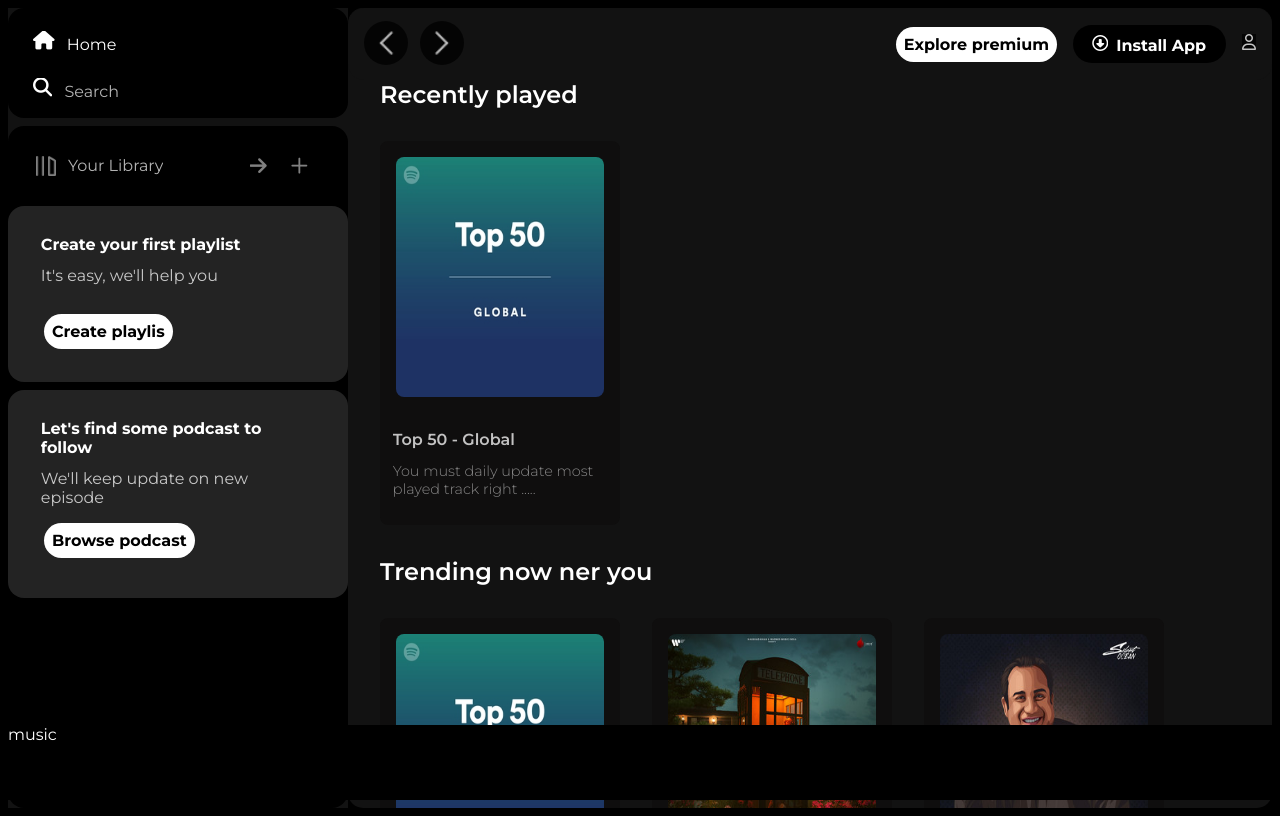
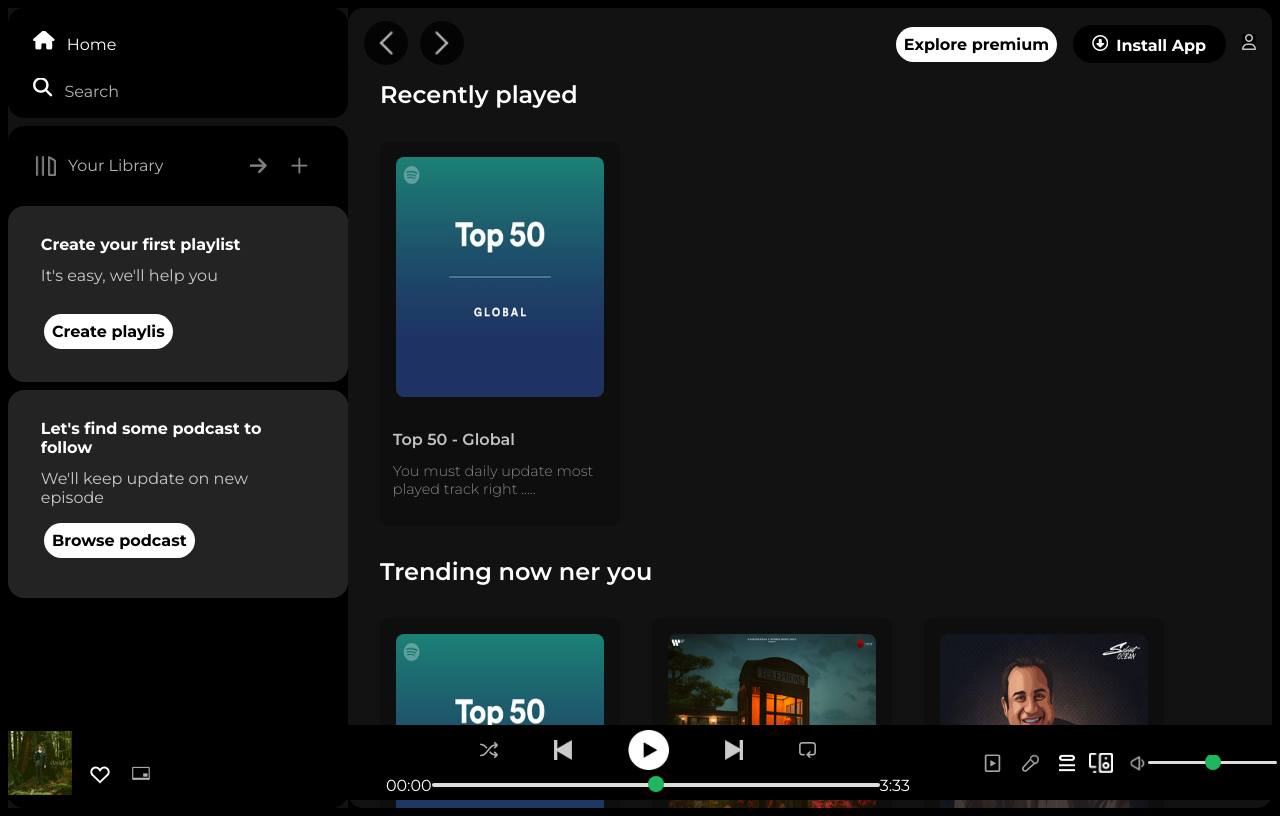
Before and after one commit to Mohit067/Spotify-Clone, a plain HTML site: page index.html in a window 1280 px wide. Drawn offline with Linux system fonts and the light colour scheme.

Commit message:
code added

```diff
--- a/index.html
+++ b/index.html
@@ -138,7 +138,41 @@
                 </div>
             </div>
         </div>
-        <div class="music">music</div>
+        <div class="music">
+            <div class="left-footer">
+                <img src="./assetss/album_picture.jpeg" >
+                <img src="./assetss/album_icon1.png" style="margin-top: 1.5rem;">
+                <img src="./assetss/album_icon2.png" style="height: 2rem; margin-top: 1.5rem;">
+            </div>
+
+            <div class="center-footer">
+
+                <div class="playerbar">
+                    <img src="./assetss/player_icon1.png" style="height: 1rem; opacity: 0.7;" >
+                    <img src="./assetss/player_icon2.png" style="height: 1.25rem; opacity: 0.8;">
+                    <img src="./assetss/player_icon3.png" style="height: 2.5rem; opacity: 1;">
+                    <img src="./assetss/player_icon4.png" style="height: 1.25rem; opacity: 0.8;">
+                    <img src="./assetss/player_icon5.png" style="height: 1rem; opacity: 0.7;" >
+                </div>
+                <div class="progressbar">
+                    <span>00:00</span>
+                    <input type="range" min="0" max="100" class="progressplayer">
+                    <span>3:33</span>
+                </div>
+
+            </div>
+
+            <div class="right-footer">
+                <img src="./assetss/controls_icon1.png" >
+                <img src="./assetss/controld_icon2.png" >
+                <img src="./assetss/controls_icon3.png" style="height: 1.5rem;">
+                <img src="./assetss/controls_icon4.png" style="height: 1.25rem;">
+                <div class="voice">
+                    <img src="./assetss/controls_icon5.png" >
+                    <input type="range" min="0" max="100" class="slider">
+                </div>
+            </div>
+        </div>
     </div>
 
 </body>
--- a/style.css
+++ b/style.css
@@ -31,6 +31,11 @@
     line-height: 2rem;
     justify-content: center;
     align-items: center;
+    transition: background 0.3s, opacity 0.3s;
+}
+.nav-option:hover {
+    background: #292929;
+    opacity: 0.9;
 }
 .nav-option i{
     font-size: 1.2rem;
@@ -56,6 +61,7 @@
     bottom: 0;
     height: 75px;
     width: 100%;
+    display: flex;
 }
 .library{
     margin-top: 0.5rem;
@@ -142,6 +148,10 @@
     width: fit-content;
     font-size: 1rem;
     cursor: pointer;
+    transition: background 0.3s, color 0.3s;
+}
+.badge:hover {
+    background: #f0f0f0;
 }
 .part3{
     background: #232323;
@@ -238,9 +248,11 @@
     width: 15rem;
     margin: 1rem;
     border-radius: 0.5rem;
+    transition: background 0.3s, transform 0.3s;
 }
 .box-container:hover{
     cursor: pointer;
+    transform: scale(1.05);
 }
 .box-container img{
     height: 15rem;
@@ -285,3 +297,99 @@
     height: 50%;
     background: #121212;
 }
+.left-footer{
+    width: 25%;
+    display: flex;
+    align-items: center;
+}
+.left-footer img{
+    margin-right: 1rem;
+}
+.left-footer img:hover{
+    cursor: pointer;
+}
+.center-footer{
+    width: 50%;
+    display: flex;
+    flex-direction: column;
+    justify-content: space-evenly;
+    align-items: center;
+
+
+}
+.playerbar{
+    display: flex;
+    align-items: center;
+    justify-content: space-evenly;
+    width: 70%;
+
+}
+.center-footer img:hover{
+    cursor: pointer;
+}
+.progressbar{
+    display: flex;
+    flex-direction: row;
+    width: 100%;
+    justify-content: center;
+}
+.progressplayer {
+    width: 70%;
+    appearance: none;
+    cursor: pointer;
+}
+.progressplayer::-webkit-slider-runnable-track{
+    background: #ddd;
+    border-radius: 100px;
+    height: 0.25rem;
+}
+.progressplayer::-webkit-slider-thumb{
+    appearance: none;
+    height: 1rem;
+    width: 1rem;
+    background: #1db760;
+    border-radius: 50%;
+    margin-top: -0.45rem;
+}
+.right-footer{
+    width: 25%;
+    display: flex;
+    justify-content: space-evenly;
+    align-items: center;
+}
+.right-footer img{
+    height: 2.5rem;
+}
+.right-footer img:hover{
+    cursor: pointer;
+}
+.voice{
+    display: flex;
+    flex-direction: row;
+    justify-content: center;
+    align-items: center;
+}
+.voice img{
+    height: 2.25rem;
+}
+.slider{
+    appearance: none;
+    cursor: pointer;
+    height: 1rem;
+}
+
+.slider::-webkit-slider-thumb{
+    appearance: none;
+    background: #1db760;
+    height: 1rem;
+    width:1rem;
+    border-radius: 50%;
+    margin-top: -7px;
+}
+.slider::-webkit-slider-runnable-track{
+    appearance: none;
+    background: #ddd;
+    height: 0.15rem;
+    border-radius: 100px;
+    width: 100%;
+}
```
